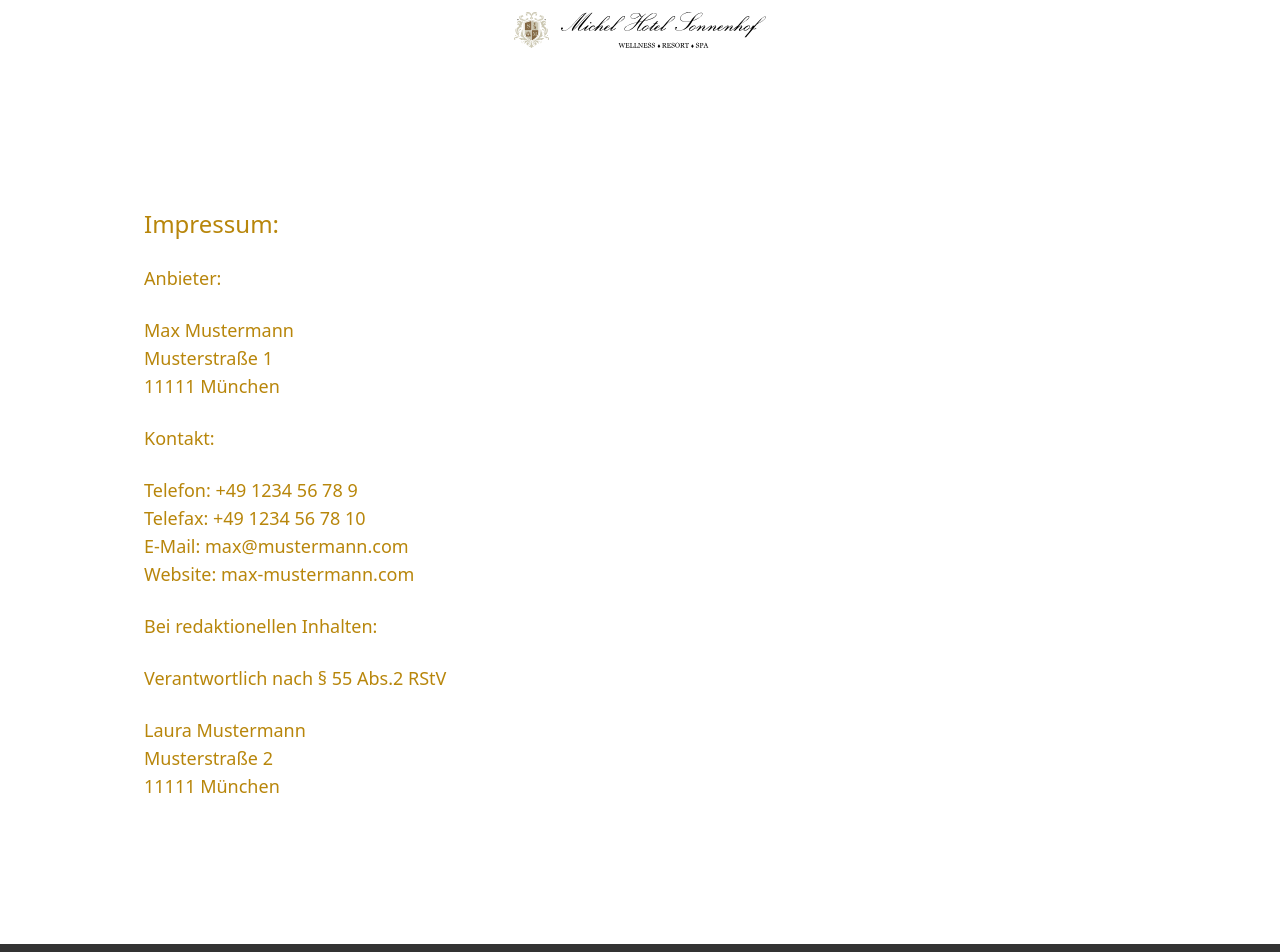
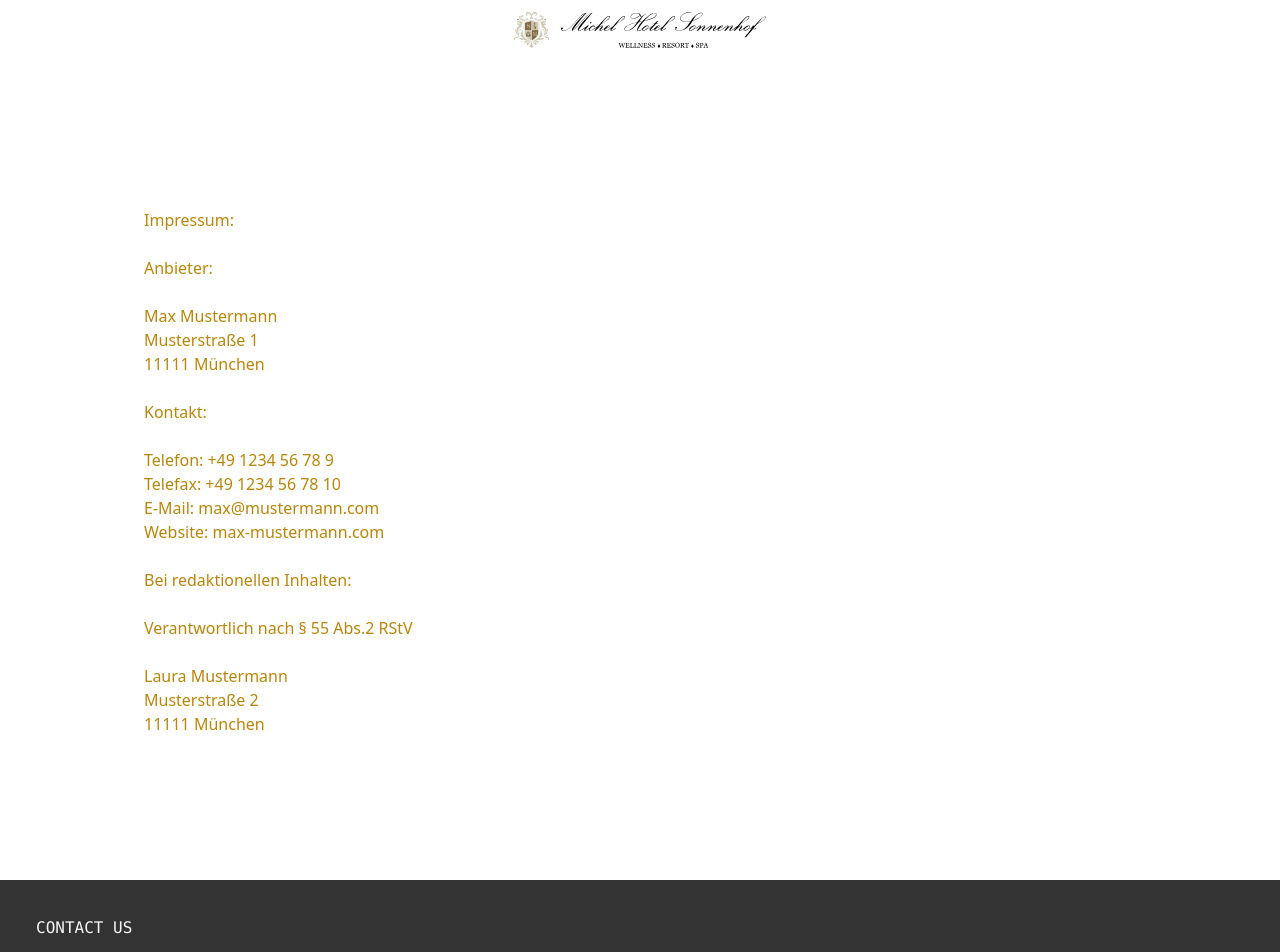
Before and after one commit to Spacifik/sonnenhof, a Next.js app: page /imprint in a window 1280 px wide. Shown: the top 952 px of the page. Built offline with nearby package versions, Linux system fonts and the light colour scheme; some icons are missing.

Commit message:
main: add text color

```diff
--- /dev/null
+++ b/index.d.ts
@@ -0,0 +1,2 @@
+
+declare type UnionString<U,V> = `${U}-${V}`
--- a/src/components/footer.tsx
+++ b/src/components/footer.tsx
@@ -11,17 +11,17 @@ export interface FooterProps {
 export function Footer({ phone, email, links }: FooterProps): JSX.Element {
   return (
     <footer className="font-mono w-full uppercase px-3 pt-3 pb-2 md:px-9 md:pt-9 flex flex-col gap-3">
-      <Text variant="big">Contact us</Text>
+      <Text variant="big-bright">Contact us</Text>
       <a href={`tel:${phone}`}>
-        <Text variant="big">{phone}</Text>
+        <Text variant="big-bright">{phone}</Text>
       </a>
       <a href={`mailto:${email}`}>
-        <Text variant="big">{email}</Text>
+        <Text variant="big-bright">{email}</Text>
       </a>
-      <div className="footer-links flex md:justify-around gap-3 md:gap-0">
+      <div className="flex md:justify-around gap-3 md:gap-0">
         {links.map((link) => (
           <Link key={link.label} href={link.href} className="cursor-pointer">
-            <Text variant="small">{link.label}</Text>
+            <Text variant="small-bright">{link.label}</Text>
           </Link>
         ))}
       </div>
--- /dev/null
+++ b/src/components/hamburger-overlay.tsx
@@ -0,0 +1,58 @@
+import { Text } from "./text";
+
+export function HamburgerOverlay(): JSX.Element {
+  return (
+    <div>
+      <div className="flex">
+        <div className="border-r-2 pe-2 me-2">
+          <Text variant="tiny-bright" mono uppercase>
+            Zimmer buchen
+          </Text>
+        </div>
+        <div className="border-r-2  pe-2 me-2">
+          <Text variant="tiny-bright" mono uppercase>
+            Tisch reservieren
+          </Text>
+        </div>
+        <div>
+          <Text variant="tiny-bright" mono uppercase>
+            Gutscheine
+          </Text>
+        </div>
+      </div>
+      <br />
+      <ul className="">
+        <li>
+          <Text variant="medium-bright" mono uppercase>
+            Blog
+          </Text>
+        </li>
+        <li>
+          <Text variant="medium-bright" mono uppercase>
+            Zimmer & suiten
+          </Text>
+        </li>
+        <li>
+          <Text variant="medium-bright" mono uppercase>
+            Bar
+          </Text>
+          <li>
+            <Text variant="medium-bright" mono uppercase>
+              Spa & Gesundheit
+            </Text>
+          </li>
+          <li>
+            <Text variant="medium-bright" mono uppercase>
+              Meetings & Events
+            </Text>
+          </li>
+          <li>
+            <Text variant="medium-bright" mono uppercase>
+              Gym & Outdoor
+            </Text>
+          </li>
+        </li>
+      </ul>
+    </div>
+  );
+}
--- a/src/components/header.tsx
+++ b/src/components/header.tsx
@@ -4,6 +4,7 @@ import { LogoTextSvg } from "@sonnenhof/svg/logo-text";
 import { ArrowLeft, Menu } from "iconoir-react";
 import Link from "next/link";
 import { useRouter } from "next/router";
+import { HamburgerOverlay } from "./hamburger-overlay";
 
 export function Header(): JSX.Element {
   const router = useRouter();
@@ -17,7 +18,7 @@ export function Header(): JSX.Element {
       ) : null}
       <div
         className="cursor-pointer absolute top-1/4 h-1/2 right-3"
-        onClick={() => showOverlay(<div>hello overlay!</div>)}
+        onClick={() => showOverlay(<HamburgerOverlay />)}
       >
         <Menu />
       </div>
--- a/src/components/section.tsx
+++ b/src/components/section.tsx
@@ -31,15 +31,15 @@ export function Section({
       <div className="flex flex-col gap-6 z-20">
         <div>
           {hint && (
-            <Text variant="small" mono uppercase>
+            <Text variant="small-primary" mono uppercase>
               {hint}
             </Text>
           )}
-          <Text variant="big" mono uppercase>
+          <Text variant="big-primary" mono uppercase>
             {title}
           </Text>
         </div>
-        <Text variant="medium">{text}</Text>
+        <Text variant="medium-primary">{text}</Text>
         <div className="flex gap-4">
           {buttons.map((button) => (
             <Button key={button.label} {...button} />
--- a/src/components/text.tsx
+++ b/src/components/text.tsx
@@ -1,5 +1,8 @@
 interface TextProps {
-  variant: "big" | "medium" | "small";
+  variant: UnionString<
+    "big" | "medium" | "small" | "tiny",
+    "primary" | "dark" | "bright"
+  >;
   children: string;
   uppercase?: boolean;
   mono?: boolean;
@@ -25,6 +28,8 @@ export function Text({
 
 function getVariantSize(variant: TextProps["variant"]): string {
   switch (variant) {
+    case "tiny":
+      return "text-xs";
     case "small":
       return "text-sm";
     case "medium":
--- a/src/pages/eula/index.tsx
+++ b/src/pages/eula/index.tsx
@@ -6,11 +6,11 @@ export default function EulaPage(): JSX.Element {
   return (
     <Layout>
       <main className="flex flex-col p-36">
-        <Text variant="big">AGB</Text>
+        <Text variant="big-dark">AGB</Text>
         <ol className="list-decimal list-inside">
           {eula.paragraphs.map((paragraph, index) => (
             <li key={index} className="py-4">
-              <Text variant="medium">{paragraph}</Text>
+              <Text variant="medium-dark">{paragraph}</Text>
             </li>
           ))}
         </ol>
--- a/src/pages/imprint/index.tsx
+++ b/src/pages/imprint/index.tsx
@@ -37,35 +37,35 @@ export default function ImprintPage() {
     <Layout>
       <main className="flex flex-col p-36">
         <p>
-          <Text variant="big">{title}</Text>
+          <Text variant="big-dark">{title}</Text>
         </p>
         <br />
         <p>
-          <Text variant="medium">Anbieter:</Text>
+          <Text variant="medium-dark">Anbieter:</Text>
           <br />
-          <Text variant="medium">{provider.name}</Text>
-          <Text variant="medium">{provider.street}</Text>
-          <Text variant="medium">{provider.zip}</Text>
+          <Text variant="medium-dark">{provider.name}</Text>
+          <Text variant="medium-dark">{provider.street}</Text>
+          <Text variant="medium-dark">{provider.zip}</Text>
         </p>
         <br />
         <p>
-          <Text variant="medium">Kontakt:</Text>
+          <Text variant="medium-dark">Kontakt:</Text>
           <br />
-          <Text variant="medium">{`Telefon: ${providerContact.phone}`}</Text>
-          <Text variant="medium">{`Telefax: ${providerContact.fax}`}</Text>
-          <Text variant="medium">{`E-Mail: ${providerContact.email}`}</Text>
-          <Text variant="medium">{`Website: ${providerContact.website}`}</Text>
+          <Text variant="medium-dark">{`Telefon: ${providerContact.phone}`}</Text>
+          <Text variant="medium-dark">{`Telefax: ${providerContact.fax}`}</Text>
+          <Text variant="medium-dark">{`E-Mail: ${providerContact.email}`}</Text>
+          <Text variant="medium-dark">{`Website: ${providerContact.website}`}</Text>
         </p>
         <p />
         <br />
-        <Text variant="medium">Bei redaktionellen Inhalten:</Text>
+        <Text variant="medium-dark">Bei redaktionellen Inhalten:</Text>
         <br />
         <p>
-          <Text variant="medium">Verantwortlich nach § 55 Abs.2 RStV</Text>
+          <Text variant="medium-dark">Verantwortlich nach § 55 Abs.2 RStV</Text>
           <br />
-          <Text variant="medium">{editorial.name}</Text>
-          <Text variant="medium">{editorial.street}</Text>
-          <Text variant="medium">{editorial.zip}</Text>
+          <Text variant="medium-dark">{editorial.name}</Text>
+          <Text variant="medium-dark">{editorial.street}</Text>
+          <Text variant="medium-dark">{editorial.zip}</Text>
         </p>
       </main>
     </Layout>
--- a/src/styles/globals.css
+++ b/src/styles/globals.css
@@ -62,5 +62,5 @@ footer {
 }
 
 .overlay {
-  background-color: rgba(51, 51, 51, 0.7);
+  background-color: rgba(51, 51, 51, 0.9);
 }
```
